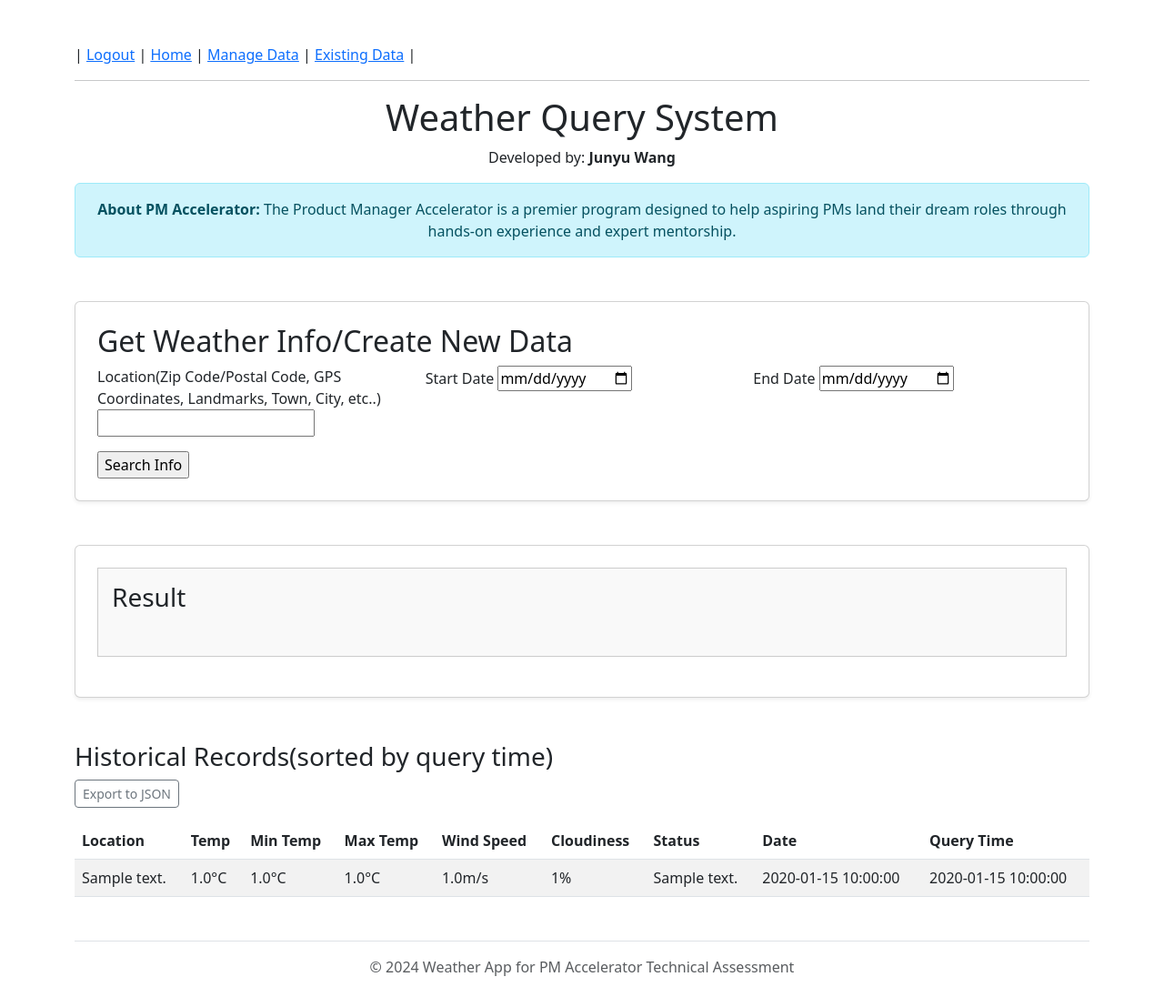
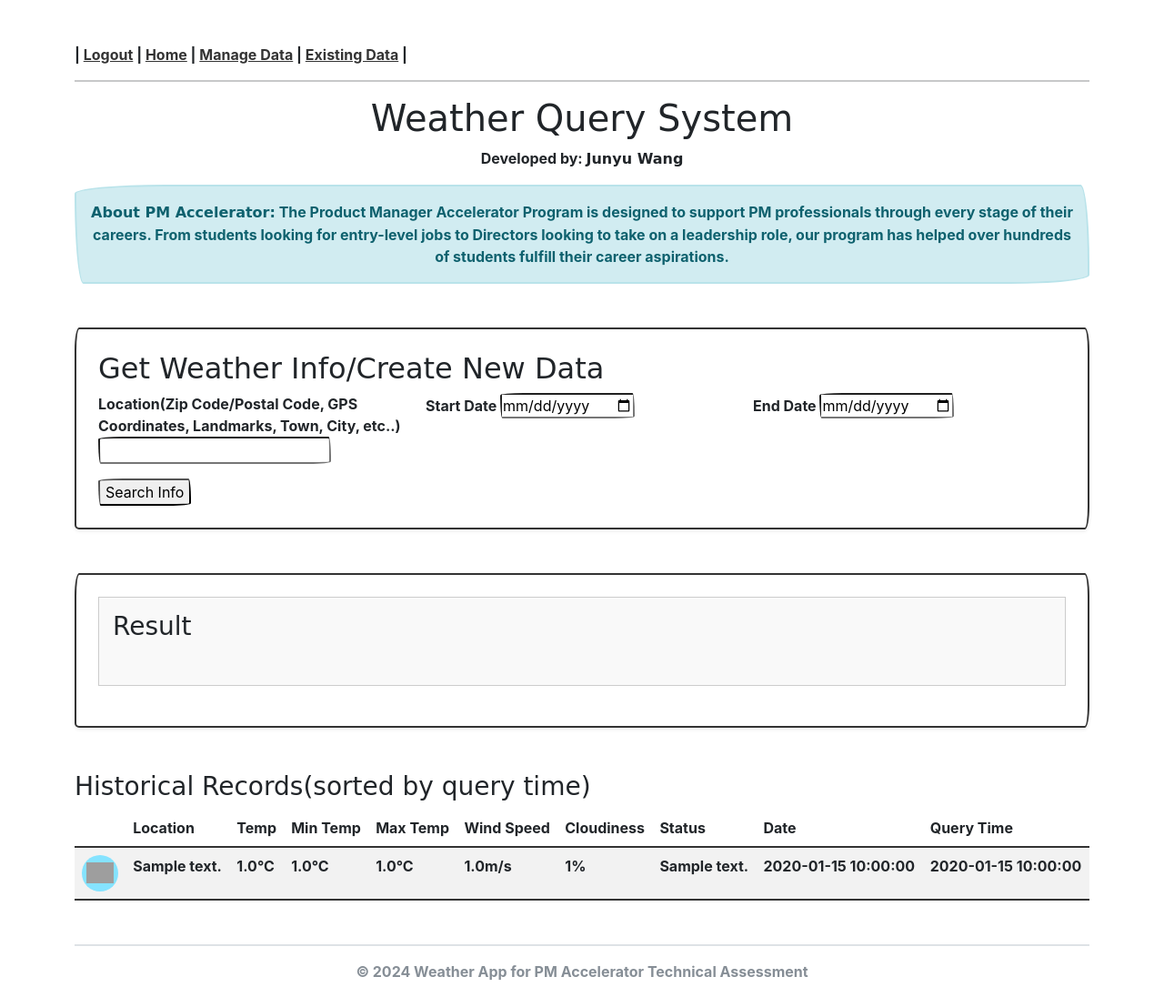
Before and after one commit to Vapor34/Weather-Query-System, a Flask app: page / in a window 1280 px wide. Shown: the whole page at 91% size. Before the commit the page ends 1073 px from the top, so only its background shows below. Run offline with Flask 3, Linux system fonts and the light colour scheme; a user stored in the database is signed in; tables that the repository leaves empty hold one stand-in row (values such as "Sample post"); some libraries are stand-ins or nearby versions; some web fonts are replaced; grey boxes are pictures that could not be loaded.

Commit message:
updated css style and added icon

```diff
--- a/app/ai.py
+++ b/app/ai.py
@@ -5,19 +5,21 @@ import json
 from groq import Groq
 import logging
 from datetime import datetime, timedelta
+import os
 
 logging.basicConfig(level=logging.INFO)
 
-W_API_KEY = "create you own API key: https://openweathermap.org/"
-LLM_API_KEY = "create you own API key: https://console.groq.com"
-MW_API_KEY = "create you own API key: https://openweathermap.org/"
+
+W_API_KEY = os.getenv("WEATHER_API_KEY")
+LLM_API_KEY = os.getenv("LLM_API_KEY")
+MW_API_KEY = os.getenv("WEATHER_API_KEY")
+
 def get_weather(loc_data):
     weather_url = f"https://api.openweathermap.org/data/2.5/weather?lat={loc_data['lat']}&lon={loc_data['lon']}&appid={W_API_KEY}&units=metric"
 
     try:
 
         w_result = requests.get(weather_url).json()
-
         return {
             "address": w_result['name'],
             "temp": w_result['main']['temp'],
@@ -28,8 +30,10 @@ def get_weather(loc_data):
             "wind_speed": w_result['wind']['speed'],
             "clouds": w_result['clouds']['all'],
             "lat": loc_data['lat'],
-            "lon": loc_data['lon']
+            "lon": loc_data['lon'],
+            "icon": w_result['weather'][0]['icon']
         }, None
+
 
     except Exception as e:
         return None, f"API request failed: {str(e)}"
@@ -73,7 +77,7 @@ def resolve_location(location_input):
         print(f"LLM Parsing failed: {e}")
 
 def get_historical_weather(lat, lon, target_date):
-
+    # History API
     dt = datetime(target_date.year, target_date.month, target_date.day, 12, 0, 0)
     start_ts = int(dt.timestamp())
 
@@ -109,16 +113,24 @@ def get_historical_weather(lat, lon, target_date):
         if temp is None:
             return None, f"No temperature data for {target_date} 12:00"
 
+        weather_list = hour_data.get('weather', [])
+        icon = ""
+        desc = 'Historical data: '
+        if weather_list:
+            icon = weather_list[0].get('icon', '')
+            desc = desc + weather_list[0].get('description', '')
+
         weather_info = {
             'temp': temp,
             'min_temp': temp,
             'max_temp': temp,
-            'desc': 'Historical data (12:00 UTC)',
+            'desc': desc,
             'humidity': main.get('humidity'),
             'wind_speed': wind.get('speed'),
             'clouds': clouds.get('all'),
             'address': None,
-            'date': target_date
+            'date': target_date,
+            'icon': icon
         }
         print("Successfully return historical value!")
         return weather_info, None
--- a/app/models.py
+++ b/app/models.py
@@ -60,6 +60,7 @@ class WeatherRecords(db.Model):
     humidity: Mapped[Optional[int]] = mapped_column(sa.Integer)
     wind_speed: Mapped[Optional[float]] = mapped_column(sa.Float)
     clouds: Mapped[Optional[int]] = mapped_column(sa.Integer)
+    icon: Mapped[Optional[str]] = mapped_column(sa.String)
 
     external_data: Mapped[Optional[str]] = mapped_column(sa.Text)
 
--- a/app/routes.py
+++ b/app/routes.py
@@ -47,10 +47,6 @@ def index():
 
         # case1: No specific date
         if not start_date and not end_date:
-            weather_info, error = get_weather(loc_data)
-            if error:
-                flash(error)
-                return redirect(url_for('index'))
 
             weather_info, error = get_weather(loc_data)
             if error:
@@ -74,8 +70,10 @@ def index():
                 humidity = weather_info['humidity'],
                 wind_speed = weather_info['wind_speed'],
                 clouds = weather_info['clouds'],
+                icon = weather_info['icon'],
                 user_id = current_user.id
             )
+            print(f"icon {weather_info['icon']}")
             db.session.add(new_record)
             db.session.commit()
             session['last_query'] = {
@@ -118,12 +116,12 @@ def index():
 
             current_date = start
             while current_date <= end:
-                print(current_date)
+
 
                 existing = WeatherRecords.query.filter(
                     WeatherRecords.location_id == loc.id,
-                    WeatherRecords.created_at >= datetime.combine(current_date, datetime.min.time()),
-                    WeatherRecords.created_at < datetime.combine(current_date + timedelta(days=1), datetime.min.time())
+                    WeatherRecords.date >= datetime.combine(current_date, datetime.min.time()),
+                    WeatherRecords.date < datetime.combine(current_date + timedelta(days=1), datetime.min.time())
                 ).first()
 
                 if existing:
@@ -149,7 +147,8 @@ def index():
                     wind_speed=weather_info['wind_speed'],
                     clouds=weather_info['clouds'],
                     date=datetime.combine(current_date, datetime.min.time()),
-                    user_id=current_user.id
+                    user_id=current_user.id,
+                    icon=weather_info['icon']
                 )
                 db.session.add(new_record)
                 success_count += 1
--- /dev/null
+++ b/app/static/css/style.css
@@ -0,0 +1,16 @@
+/* 针对天气图标的底座 */
+.weather-bg {
+    background-color: #85E3FF;
+    border-radius: 50%;       /* 圆形 */
+    padding: 5px;             /* 留白 */
+    width: 40px;              /* 固定大小 */
+    height: 40px;
+    display: inline-flex;     /* 居中对齐 */
+    align-items: center;
+    justify-content: center;
+}
+
+.weather-bg img {
+    width: 30px !important;    /* 内部图片缩小 */
+    height: auto;
+}
--- a/app/templates/base.html
+++ b/app/templates/base.html
@@ -4,7 +4,9 @@
     <meta charset="UTF-8">
     <meta name="viewport" content="width=device-width, initial-scale=1.0">
     <title>Weather App - PM Accelerator</title>
-    <link rel="stylesheet" href="https://cdn.jsdelivr.net/npm/bootstrap@5.3.0/dist/css/bootstrap.min.css">
+    <link rel="stylesheet" href="https://cdnjs.cloudflare.com/ajax/libs/bootswatch/5.3.2/sketchy/bootstrap.min.css">
+    <link rel="stylesheet" href="{{ url_for('static', filename='css/style.css') }}">
+
 </head>
 <body class="container mt-5">
         <div>
@@ -33,8 +35,11 @@
         <h1>Weather Query System</h1>
         <p>Developed by: <strong>Junyu Wang</strong></p>
         <div class="alert alert-info">
-            <strong>About PM Accelerator:</strong> The Product Manager Accelerator is a premier program
-            designed to help aspiring PMs land their dream roles through hands-on experience and expert mentorship.
+            <strong>About PM Accelerator:</strong> The Product Manager Accelerator Program is designed to
+            support PM professionals through every stage of their careers. From students looking
+            for entry-level jobs to Directors looking to take on a leadership role, our program has helped
+            over hundreds of students fulfill their career aspirations.
+
         </div>
     </header>
 
--- a/app/templates/index.html
+++ b/app/templates/index.html
@@ -53,12 +53,11 @@
 
     <section>
         <h3>Historical Records(sorted by query time)</h3>
-        <div class="mb-3">
-            <a href="/export/json" class="btn btn-sm btn-outline-secondary">Export to JSON</a>
-        </div>
+
         <table class="table table-striped">
             <thead>
                 <tr>
+                    <th></th>
                     <th>Location</th>
                     <th>Temp</th>
                     <th>Min Temp</th>
@@ -73,6 +72,11 @@
             <tbody>
                 {% for record in records %}
                 <tr>
+                    <td>
+                        <div class="weather-bg">
+                            <img src="https://openweathermap.org/payload/api/media/file/{{ record.icon }}.png" width="50" alt="">
+                        </div>
+                    </td>
                     <td>{{ record.location.formatted_address }}</td>
                     <td>{{ record.temperature }}°C</td>
                     <td>{{ record.min_temp }}°C</td>
--- a/app/templates/search.html
+++ b/app/templates/search.html
@@ -12,6 +12,7 @@
         <table class="table table-striped">
             <thead>
                 <tr>
+                    <th></th>
                     <th>Location</th>
                     <th>Temp</th>
                     <th>Min Temp</th>
@@ -26,6 +27,11 @@
             <tbody>
                 {% for record in records %}
                 <tr>
+                    <td>
+                        <div class="weather-bg">
+                            <img src="https://openweathermap.org/payload/api/media/file/{{ record.icon }}.png" width="50" alt="">
+                        </div>
+                    </td>
                     <td>{{ record.location.formatted_address }}</td>
                     <td>{{ record.temperature }}°C</td>
                     <td>{{ record.min_temp }}°C</td>
```
Also changed, not shown: app/templates/manage.html (+6 -2 lines), 2 other files.
